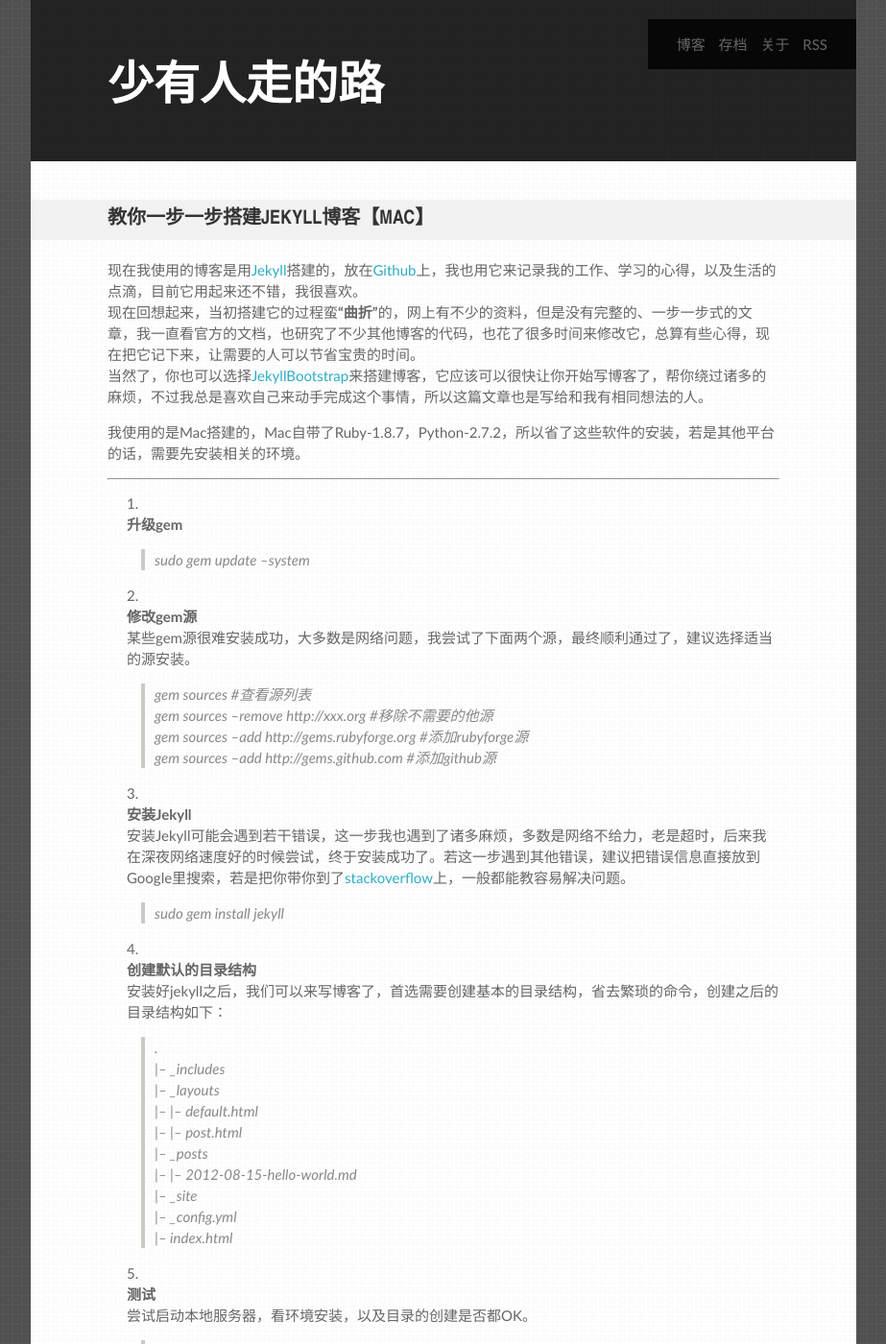
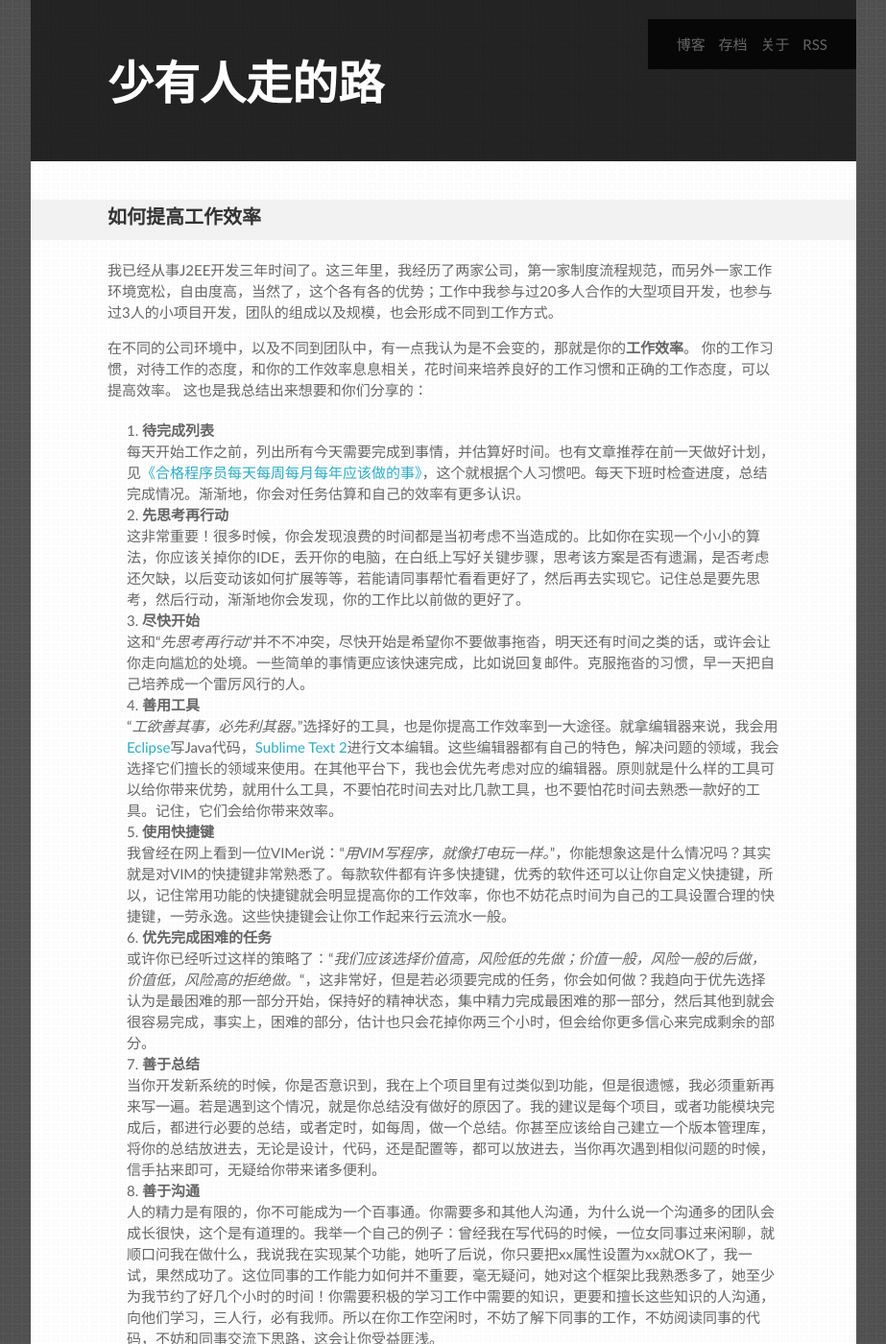
Before and after one commit to fanshine/LaravelStuff, a Jekyll site: the page built from index.html, in a window 1280 px wide and 1400 px high. Shown: the whole window at 96% size, without its empty margins (178-1101 px from the left). Built offline with Jekyll 4.4.1, drawn with Linux system fonts in a browser that asks for light colours; Markdown is read by kramdown in place of the engine named in the settings; some of the changed text lies outside the part shown.

Commit message:
add new post: how to improve work efficiency.

```diff
--- /dev/null
+++ b/_posts/2012-09-14-how-to-improve-work-efficiency.md
@@ -0,0 +1,34 @@
+---
+title: 如何提高工作效率
+layout: post
+categories: ['Work']
+tags: ['Work', 'Efficiency']
+description: '如何提高工作效率。'
+---
+
+我已经从事J2EE开发三年时间了。这三年里，我经历了两家公司，第一家制度流程规范，而另外一家工作环境宽松，自由度高，当然了，这个各有各的优势；工作中我参与过20多人合作的大型项目开发，也参与过3人的小项目开发，团队的组成以及规模，也会形成不同到工作方式。
+
+在不同的公司环境中，以及不同到团队中，有一点我认为是不会变的，那就是你的**工作效率**。
+你的工作习惯，对待工作的态度，和你的工作效率息息相关，花时间来培养良好的工作习惯和正确的工作态度，可以提高效率。
+这也是我总结出来想要和你们分享的：
+
+1. **待完成列表**
+每天开始工作之前，列出所有今天需要完成到事情，并估算好时间。也有文章推荐在前一天做好计划，见[《合格程序员每天每周每月每年应该做的事》](http://www.cnblogs.com/Capricornus/archive/2010/10/26/1862014.html)，这个就根据个人习惯吧。每天下班时检查进度，总结完成情况。渐渐地，你会对任务估算和自己的效率有更多认识。
+2. **先思考再行动**
+这非常重要！很多时候，你会发现浪费的时间都是当初考虑不当造成的。比如你在实现一个小小的算法，你应该关掉你的IDE，丢开你的电脑，在白纸上写好关键步骤，思考该方案是否有遗漏，是否考虑还欠缺，以后变动该如何扩展等等，若能请同事帮忙看看更好了，然后再去实现它。记住总是要先思考，然后行动，渐渐地你会发现，你的工作比以前做的更好了。
+3. **尽快开始**
+这和“*先思考再行动*”并不不冲突，尽快开始是希望你不要做事拖沓，明天还有时间之类的话，或许会让你走向尴尬的处境。一些简单的事情更应该快速完成，比如说回复邮件。克服拖沓的习惯，早一天把自己培养成一个雷厉风行的人。
+4. **善用工具**
+“*工欲善其事，必先利其器。*”选择好的工具，也是你提高工作效率到一大途径。就拿编辑器来说，我会用[Eclipse](http://www.eclipse.org)写Java代码，[Sublime Text 2](http://www.sublimetext.com)进行文本编辑。这些编辑器都有自己的特色，解决问题的领域，我会选择它们擅长的领域来使用。在其他平台下，我也会优先考虑对应的编辑器。原则就是什么样的工具可以给你带来优势，就用什么工具，不要怕花时间去对比几款工具，也不要怕花时间去熟悉一款好的工具。记住，它们会给你带来效率。
+5. **使用快捷键**
+我曾经在网上看到一位VIMer说：“*用VIM写程序，就像打电玩一样。*”，你能想象这是什么情况吗？其实就是对VIM的快捷键非常熟悉了。每款软件都有许多快捷键，优秀的软件还可以让你自定义快捷键，所以，记住常用功能的快捷键就会明显提高你的工作效率，你也不妨花点时间为自己的工具设置合理的快捷键，一劳永逸。这些快捷键会让你工作起来行云流水一般。
+6. **优先完成困难的任务**
+或许你已经听过这样的策略了：“*我们应该选择价值高，风险低的先做；价值一般，风险一般的后做，价值低，风险高的拒绝做。*"，这非常好，但是若必须要完成的任务，你会如何做？我趋向于优先选择认为是最困难的那一部分开始，保持好的精神状态，集中精力完成最困难的那一部分，然后其他到就会很容易完成，事实上，困难的部分，估计也只会花掉你两三个小时，但会给你更多信心来完成剩余的部分。
+7. **善于总结**
+当你开发新系统的时候，你是否意识到，我在上个项目里有过类似到功能，但是很遗憾，我必须重新再来写一遍。若是遇到这个情况，就是你总结没有做好的原因了。我的建议是每个项目，或者功能模块完成后，都进行必要的总结，或者定时，如每周，做一个总结。你甚至应该给自己建立一个版本管理库，将你的总结放进去，无论是设计，代码，还是配置等，都可以放进去，当你再次遇到相似问题的时候，信手拈来即可，无疑给你带来诸多便利。
+8. **善于沟通**
+人的精力是有限的，你不可能成为一个百事通。你需要多和其他人沟通，为什么说一个沟通多的团队会成长很快，这个是有道理的。我举一个自己的例子：曾经我在写代码的时候，一位女同事过来闲聊，就顺口问我在做什么，我说我在实现某个功能，她听了后说，你只要把xx属性设置为xx就OK了，我一试，果然成功了。这位同事的工作能力如何并不重要，毫无疑问，她对这个框架比我熟悉多了，她至少为我节约了好几个小时的时间！你需要积极的学习工作中需要的知识，更要和擅长这些知识的人沟通，向他们学习，三人行，必有我师。所以在你工作空闲时，不妨了解下同事的工作，不妨阅读同事的代码，不妨和同事交流下思路，这会让你受益匪浅。
+9. **主观能动性**
+主观能动性过于抽象，我们可以通俗一点，叫做积极性。你应该渴望得到上司的赞扬，渴望在团队中被认可；你应该追求解决难题之后的快乐,追求结束任务的那种成就感；你也应该在困难中继续探索研究，在逆境中继续前进不止。一个做事积极的人和一个做事不积极的人，完成事情的效率，相差何止几倍。争取做一个做事积极的人吧，这种人格魅力会带给你更多意想不到的收获，比如人缘，比如晋升机会。
+
+在写完这篇博客的草稿之后，优先给女朋友审查了一番，得到的回答是：“*一个没有工作的人，居然写如何提高工作效率，唉，不过写得还不错！*”，我很惭愧最近公司出了问题，也没有尽快找到一份好工作，不管如何，我希望我写的这些可以给读到这篇文章的人一些思考，有所领悟。
```
Also changed, not shown: _posts/2012-08-15-setup-jekyll-step-by-step.md (line endings or trailing spaces).
